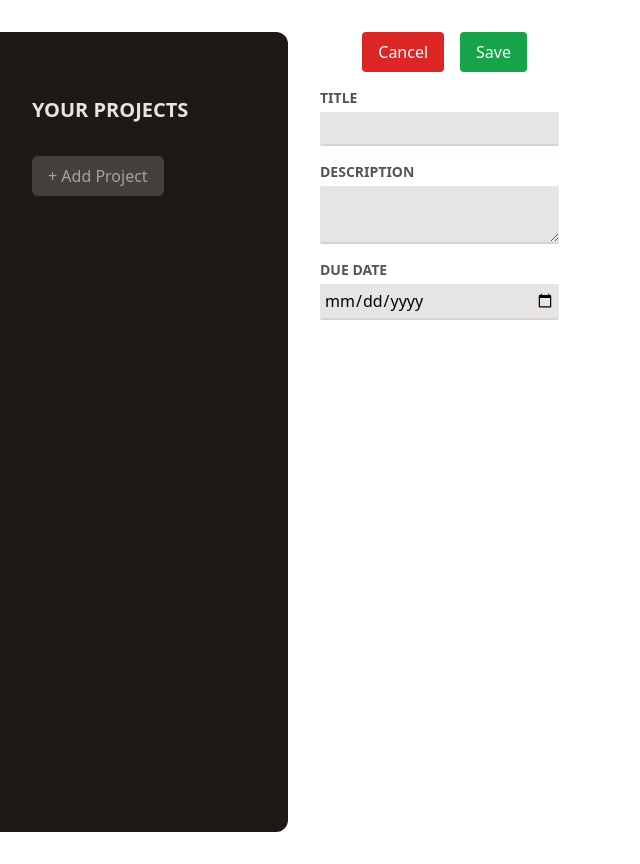
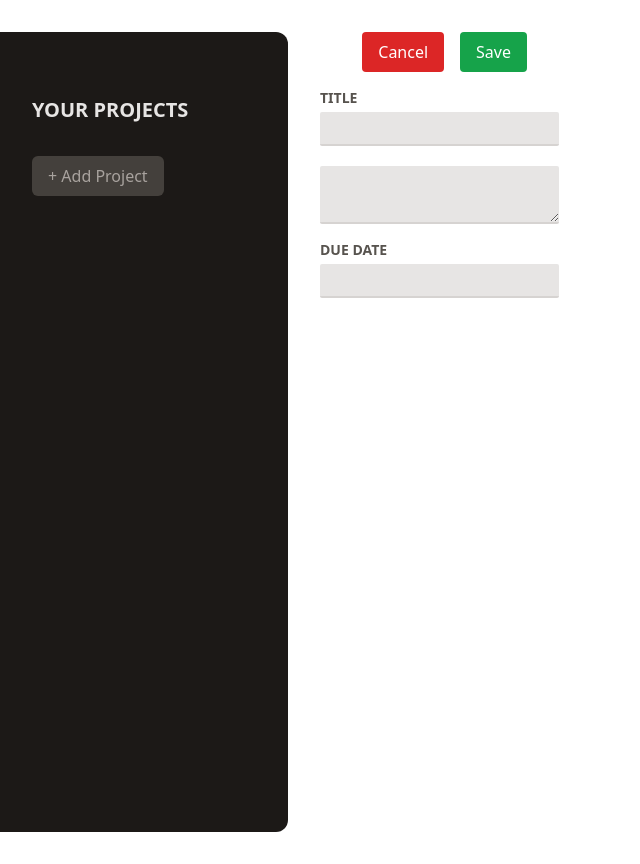
Before and after one commit to rajeshkalavapalli/project-management, a React (Vite) app: page / in a window 1280 px wide. Both pictures are taken after a click on the button "+ Add Project". Shown: the whole page, without its empty margins (0-640 px from the left). Built offline with nearby package versions, Linux system fonts and the light colour scheme.

Commit message:
projectmanagement1

```diff
--- a/src/App.jsx
+++ b/src/App.jsx
@@ -17,10 +17,24 @@ function App() {
     }));
   }
 
+ function handleAddProject ( projectData) {
+  setProjectsState(prevState => {
+    const newProject = {
+      ...projectData,
+      id:Math.random()
+    }
+    return {
+      ...prevState,
+      projects: [...prevState.projects,newProject]
+    }
+  });
+ }
+
+ console.log(projectsState)
   let content;
 
   if (projectsState.selectedProjectId === null) {
-    content = <Newproject />;
+    content = <Newproject onAdd={handleAddProject} />;
   } else if (projectsState.selectedProjectId === undefined) {
     content = <NoProjectSelected onStartAddProject={handleSelectProjects} />;
   }
--- a/src/components/Input.jsx
+++ b/src/components/Input.jsx
@@ -1,12 +1,14 @@
-function Input({ label, textarea, ...props }) {
+import { forwardRef } from "react";
+
+const Input = forwardRef(function Input({ label, textarea, ...props}, ref) {
   const className ="w-full p-1 border-b-2 rounded-sm border-stone-300 bg-stone-200 focus-outline-none focus:border-stone-600"
 
   return (
       <p className="flex flex-col gap-1 my-4">
         <label className="text-sm font-bold uppercase text-stone-600">{label}</label>
-        {textarea ? <textarea className={className}  {...props}></textarea> : <input  className={className} {...props} />}
+        {textarea ? <textarea ref={ref} className={className}  {...props}></textarea> : <input ref={ref} className={className} {...props} />}
       </p>
     );
-  }
+  })
 
   export default Input;
--- a/src/components/Newproject.jsx
+++ b/src/components/Newproject.jsx
@@ -1,6 +1,22 @@
+import { useRef } from "react";
 import Input from "./Input";
 
-function NewProject() {
+function NewProject({onAdd}) {
+    const title = useRef();
+    const discription = useRef();
+    const duedate = useRef();
+
+    function handleSave (onAdd) {
+        const enteredTitle = title.current.value;
+        const enteredDiscription = discription.current.value;
+        const enteredDueDate = duedate.current.value;
+
+        onAdd({
+            title:enteredTitle,
+            discription:enteredDiscription,
+            duedate:enteredDueDate,
+        })
+    }
     return (
         <div>
             {/* Full-width container for proper alignment */}
@@ -9,7 +25,8 @@ function NewProject() {
         <button className="bg-red-600 px-4 py-2 rounded text-white hover:bg-red-700">
             Cancel
         </button>
-        <button className="bg-green-600 px-4 py-2 rounded text-white hover:bg-green-700">
+        <button className="bg-green-600 px-4 py-2 rounded text-white hover:bg-green-700"
+        onClick={handleSave}>
             Save
         </button>
     </div>
@@ -17,9 +34,9 @@ function NewProject() {
 
             <div>
                 <div>
-                    <Input type="text" label="Title" />
-                    <Input label="Description" textarea={true} />
-                    <Input type="date" label="Due Date" />
+                    <Input ref={title} label="Title" />
+                    <Input ref= {discription} textarea={true} />
+                    <Input ref={duedate} label="Due Date" />
                 </div>
             </div>
         </div>
```
